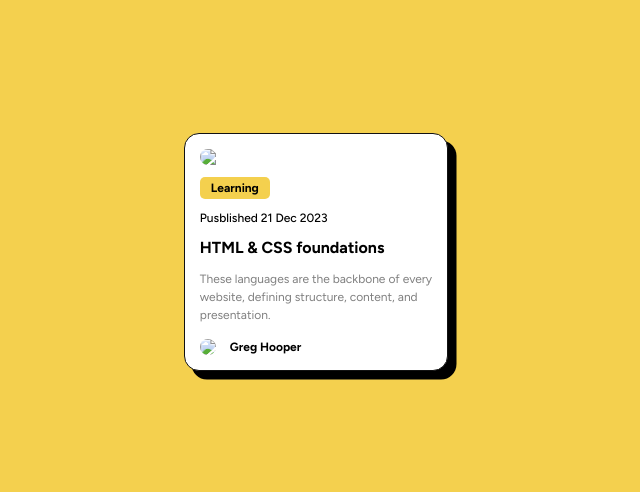
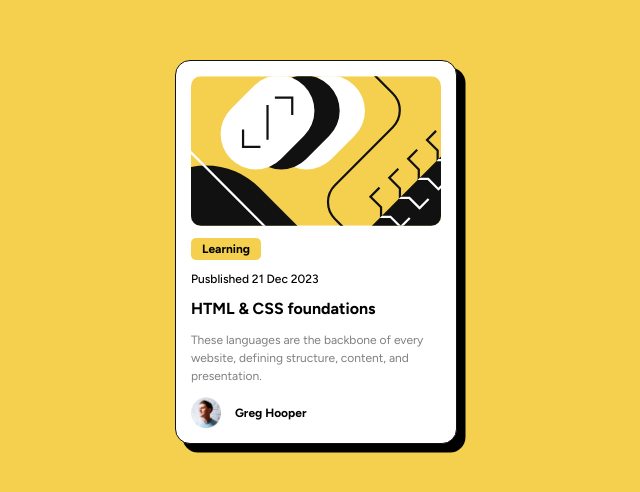
Before and after one commit to pdoubleu30/blog, a plain HTML site: page index.html in a window 1280 px wide. Shown: the part 156-648 px from the top of the page, without its empty margins (324-964 px from the left). Drawn offline with Linux system fonts and the light colour scheme.

Commit message:
Update index.html

```diff
--- a/index.html
+++ b/index.html
@@ -12,14 +12,14 @@
     <main class="fullcard">
       <section class="wrapper">
         <article>
-          <img src="./blog-preview-card-main/assets/images/illustration-article.svg" />
+          <img src="./illustration-article.svg" />
         </article>
         <div class="text">
           <p class="special"><b>Learning</b></p>
           <p class="date">Pusblished 21 Dec 2023</p>
           <h1><b>HTML & CSS foundations</b></h1>
           <p class="faded">These languages are the backbone of every<br> website, defining structure, content, and <br> presentation.</p>
-          <img id="profile" src="./blog-preview-card-main/assets/images/image-avatar.webp">
+          <img id="profile" src="./image-avatar.webp">
           <span><b>Greg Hooper</b></span>
         </div>
       </section>
```
